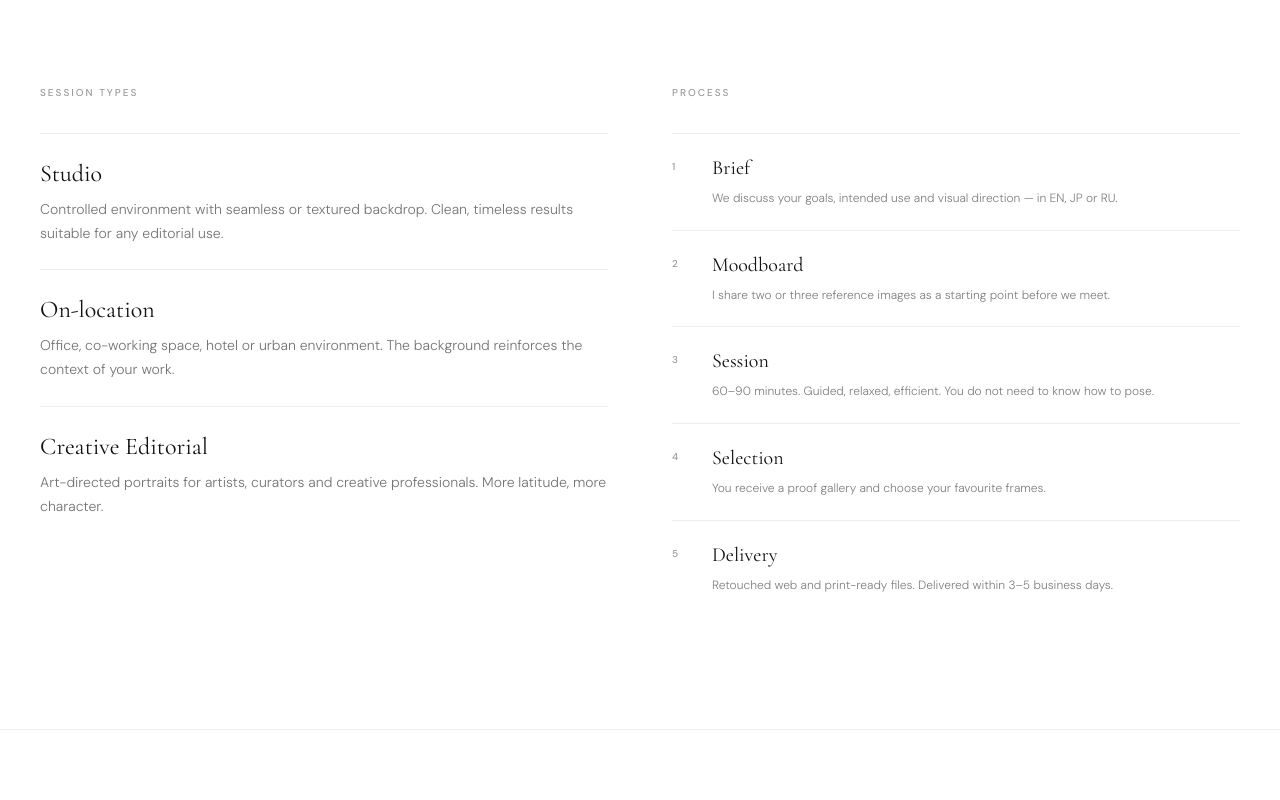
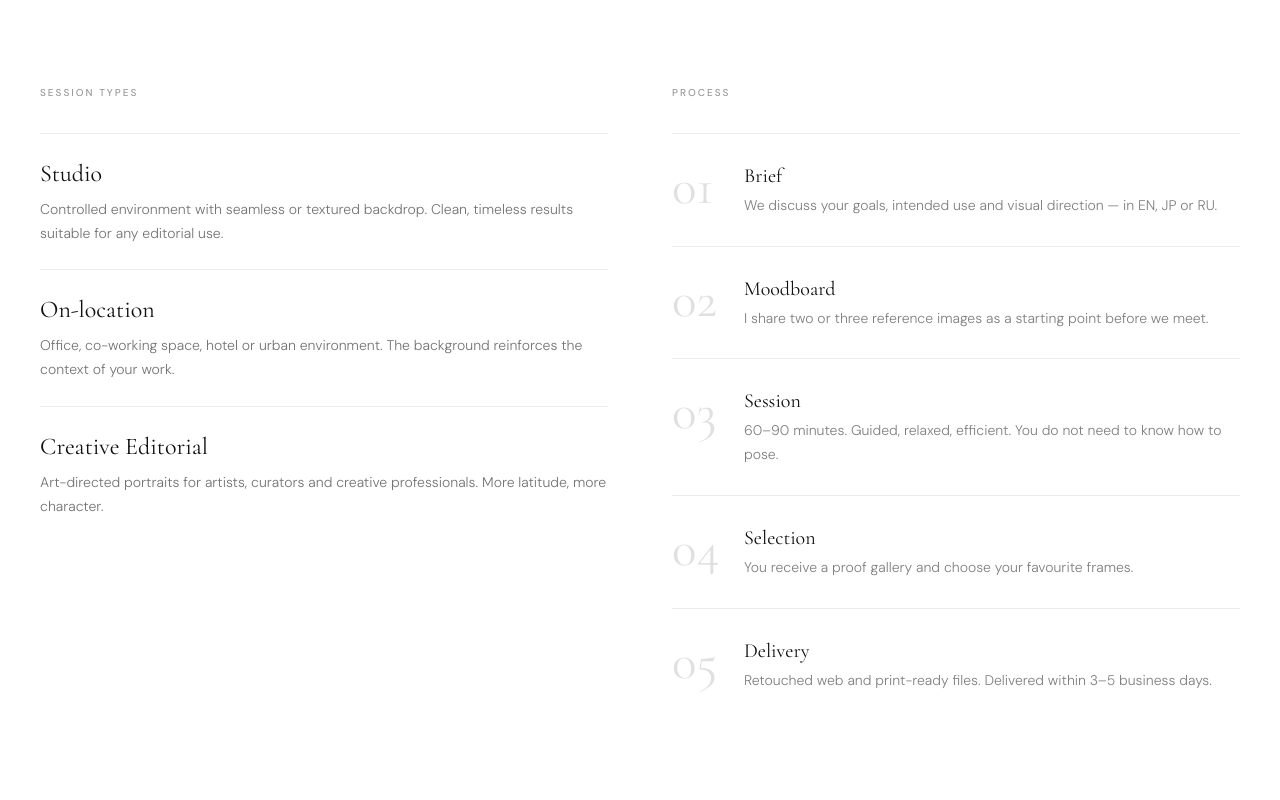
Before and after one commit to ArtFlaneur/evagorobets.com, a Next.js app: page /en/tokyo-business-portraits in a window 1280 px wide. Shown: the part 3320-4120 px from the top of the page. Built offline with nearby package versions, Linux system fonts and the light colour scheme.

Commit message:
Refine responsive layout, process styling, and favicon setup

```diff
--- a/src/app/[locale]/tokyo-business-portraits/page.tsx
+++ b/src/app/[locale]/tokyo-business-portraits/page.tsx
@@ -72,11 +72,11 @@ const content = {
     ],
     processLabel: "Process",
     process: [
-      ["1", "Brief", "We discuss your goals, intended use and visual direction — in EN, JP or RU."],
-      ["2", "Moodboard", "I share two or three reference images as a starting point before we meet."],
-      ["3", "Session", "60\u201390 minutes. Guided, relaxed, efficient. You do not need to know how to pose."],
-      ["4", "Selection", "You receive a proof gallery and choose your favourite frames."],
-      ["5", "Delivery", "Retouched web and print-ready files. Delivered within 3\u20135 business days."],
+      ["01", "Brief", "We discuss your goals, intended use and visual direction — in EN, JP or RU."],
+      ["02", "Moodboard", "I share two or three reference images as a starting point before we meet."],
+      ["03", "Session", "60\u201390 minutes. Guided, relaxed, efficient. You do not need to know how to pose."],
+      ["04", "Selection", "You receive a proof gallery and choose your favourite frames."],
+      ["05", "Delivery", "Retouched web and print-ready files. Delivered within 3\u20135 business days."],
     ],
     testimonial: "\u201cEva sees what others miss and captures the true essence of a person. I have commissioned her more than once and have always been very satisfied with the result.\u201d",
     testimonialBy: "Mikhail Yermolayev, Managing Partner, GAB Consulting",
@@ -96,11 +96,11 @@ const content = {
     ],
     processLabel: "撮影の流れ",
     process: [
-      ["1", "ブリーフ", "目的・用途・ビジュアル方向性について英語・日本語・ロシア語でお話しします。"],
-      ["2", "ムードボード", "事前にリファレンス画像を2〜3点共有します。"],
-      ["3", "撮影", "60〜90分。ガイド付きでリラックスした効率的な撮影。ポーズの知識は不要です。"],
-      ["4", "セレクション", "プルーフギャラリーをお送りし、お好みのカットをお選びいただきます。"],
-      ["5", "納品", "Web用・印刷用レタッチ済みファイル。3〜5営業日以内に納品。"],
+      ["01", "ブリーフ", "目的・用途・ビジュアル方向性について英語・日本語・ロシア語でお話しします。"],
+      ["02", "ムードボード", "事前にリファレンス画像を2〜3点共有します。"],
+      ["03", "撮影", "60〜90分。ガイド付きでリラックスした効率的な撮影。ポーズの知識は不要です。"],
+      ["04", "セレクション", "プルーフギャラリーをお送りし、お好みのカットをお選びいただきます。"],
+      ["05", "納品", "Web用・印刷用レタッチ済みファイル。3〜5営業日以内に納品。"],
     ],
     testimonial: "\u300cエヴァは、他の人が見落とす要素を見抜き、人物の本質を引き出して撮影してくれます。私は複数回依頼していますが、毎回とても満足しています。\u300d",
     testimonialBy: "Mikhail Yermolayev（GAB Consulting マネージングパートナー）",
@@ -120,11 +120,11 @@ const content = {
     ],
     processLabel: "Процесс",
     process: [
-      ["1", "Бриф", "Обсуждаем цели, способы использования и визуальное направление — на EN, JP или RU."],
-      ["2", "Мудборд", "Делюсь двумя-тремя референсами для отправки точки отсчёта."],
-      ["3", "Съёмка", "60–90 минут. С направлением, расслабленно, эффективно. Знание поз не требуется."],
-      ["4", "Отбор", "Получаете превью-галерею и выбираете лучшие кадры."],
-      ["5", "Доставка", "Ретушированные файлы для web и печати. В течение 3–5 рабочих дней."],
+      ["01", "Бриф", "Обсуждаем цели, способы использования и визуальное направление — на EN, JP или RU."],
+      ["02", "Мудборд", "Делюсь двумя-тремя референсами для отправки точки отсчёта."],
+      ["03", "Съёмка", "60–90 минут. С направлением, расслабленно, эффективно. Знание поз не требуется."],
+      ["04", "Отбор", "Получаете превью-галерею и выбираете лучшие кадры."],
+      ["05", "Доставка", "Ретушированные файлы для web и печати. В течение 3–5 рабочих дней."],
     ],
     testimonial: "\u00abЕвгения видит то, что обычно не замечают, и умеет передать суть человека в кадре. Не раз работал с ней как заказчик и всегда оставался очень доволен результатом.\u00bb",
     testimonialBy: "Михаил Ермолаев, управляющий партнёр GAB Consulting",
@@ -173,11 +173,16 @@ export default async function BusinessPortraitsPage({ params }: PageProps) {
           <p className="label mb-8">{t.processLabel}</p>
           <ol>
             {t.process.map(([n, step, detail]) => (
-              <li key={step} className="flex gap-6 border-t border-black/[0.07] py-5">
-                <span className="label w-4 pt-1">{n}</span>
+              <li key={step} className="flex gap-6 border-t border-black/[0.07] py-7">
+                <span
+                  className="w-12 shrink-0 text-[clamp(2.1rem,4vw,3.2rem)] leading-none text-black/12 select-none"
+                  style={{ fontFamily: "var(--font-cormorant)", fontWeight: 400 }}
+                >
+                  {n}
+                </span>
                 <div>
                   <span className="block text-xl mb-1" style={{ fontFamily: "var(--font-cormorant)", fontWeight: 400 }}>{step}</span>
-                  <span className="text-xs text-black/50 leading-relaxed">{detail}</span>
+                  <span className="text-sm text-black/50 leading-relaxed">{detail}</span>
                 </div>
               </li>
             ))}
--- a/src/app/globals.css
+++ b/src/app/globals.css
@@ -42,11 +42,11 @@ h1, h2, h3, h4 {
 
 /* Layout primitives */
 .section {
-  @apply mx-auto w-full max-w-340 px-6 py-20 md:px-10 md:py-28;
+  @apply mx-auto w-full max-w-340 px-4 py-18 sm:px-6 sm:py-20 md:px-10 md:py-28;
 }
 
 .section-narrow {
-  @apply mx-auto w-full max-w-3xl px-6 py-20 md:px-10;
+  @apply mx-auto w-full max-w-3xl px-4 py-18 sm:px-6 sm:py-20 md:px-10;
 }
 
 /* Typography tokens */
--- a/src/app/layout.tsx
+++ b/src/app/layout.tsx
@@ -19,6 +19,11 @@ export const metadata: Metadata = {
   metadataBase: new URL("https://evagorobets.com"),
   title: "Eva Gorobets — Photographer",
   description: "Tokyo - Melbourne - Worldwide",
+  icons: {
+    icon: "/favicon.svg",
+    shortcut: "/favicon.svg",
+    apple: "/favicon.svg",
+  },
 };
 
 export default async function RootLayout({
--- a/src/components/EditorialGallery.tsx
+++ b/src/components/EditorialGallery.tsx
@@ -23,8 +23,11 @@ type EditorialGalleryProps = {
 export function EditorialGallery({ items, compact = false }: EditorialGalleryProps) {
   const [activeIndex, setActiveIndex] = useState<number | null>(null);
   const wrapperClass = compact
-    ? "grid grid-cols-3 gap-0.5 sm:grid-cols-4 lg:grid-cols-5 2xl:grid-cols-6"
+    ? "grid grid-cols-2 gap-0.5 min-[420px]:grid-cols-3 sm:grid-cols-4 lg:grid-cols-5 2xl:grid-cols-6"
     : "columns-2 gap-0.5 md:columns-3";
+  const imageSizes = compact
+    ? "(max-width: 420px) 50vw, (max-width: 640px) 33vw, (max-width: 1024px) 25vw, (max-width: 1536px) 20vw, 16vw"
+    : "(max-width: 768px) 50vw, 33vw";
 
   return (
     <>
@@ -41,7 +44,7 @@ export function EditorialGallery({ items, compact = false }: EditorialGalleryPro
                 src={item.src}
                 alt={item.alt}
                 fill
-                sizes="(max-width: 768px) 50vw, 33vw"
+                sizes={imageSizes}
                 className="object-cover transition-opacity duration-300 group-hover:opacity-75"
               />
             </div>
--- a/src/components/HeroSlideshow.tsx
+++ b/src/components/HeroSlideshow.tsx
@@ -82,10 +82,10 @@ export function HeroSlideshow({ images, name, title, descriptor }: Props) {
         {images.map((img, i) => (
           <div
             key={img.src}
-            className="absolute inset-0 flex items-center justify-center transition-opacity duration-700"
-            style={{ opacity: i === current ? 1 : 0, padding: "88px 80px 56px" }}
+            className="absolute inset-0 flex items-center justify-center px-4 pt-24 pb-14 transition-opacity duration-700 sm:px-8 md:px-20 md:pt-22 md:pb-14"
+            style={{ opacity: i === current ? 1 : 0 }}
           >
-            <div className="relative h-full w-full max-w-[70%]">
+            <div className="relative h-full w-full max-w-[92%] md:max-w-[78%] xl:max-w-[70%]">
               <Image
                 src={img.src}
                 alt={img.alt}
@@ -111,11 +111,11 @@ export function HeroSlideshow({ images, name, title, descriptor }: Props) {
         }}
       >
         <p
-          className="text-white whitespace-nowrap"
+          className="max-w-[92vw] text-white whitespace-normal sm:max-w-none sm:whitespace-nowrap"
           style={{
             fontFamily: "var(--font-dm-sans)",
-            fontSize: "11px",
-            letterSpacing: "0.18em",
+            fontSize: "clamp(9px, 2.5vw, 11px)",
+            letterSpacing: "clamp(0.11em, 0.35vw, 0.18em)",
             textTransform: "uppercase",
             lineHeight: 1,
           }}
@@ -128,11 +128,11 @@ export function HeroSlideshow({ images, name, title, descriptor }: Props) {
           </span>
         </p>
         <p
-          className="animate-fade-in mt-4 text-white/70"
+          className="animate-fade-in mt-3 max-w-[92vw] text-white/70 sm:mt-4 sm:max-w-none"
           style={{
             fontFamily: "var(--font-dm-sans)",
-            fontSize: "11px",
-            letterSpacing: "0.16em",
+            fontSize: "clamp(9px, 2.3vw, 11px)",
+            letterSpacing: "clamp(0.09em, 0.3vw, 0.16em)",
             textTransform: "uppercase",
             lineHeight: 1.5,
             animationDelay: "1.5s",
@@ -144,7 +144,7 @@ export function HeroSlideshow({ images, name, title, descriptor }: Props) {
 
       {/* ── Photo-phase UI (counter + hint) ── */}
       <div
-        className="absolute inset-x-0 bottom-0 z-10 flex items-end justify-between px-8 pb-8 transition-opacity duration-700 pointer-events-none"
+        className="absolute inset-x-0 bottom-0 z-10 flex items-end justify-between px-4 pb-6 transition-opacity duration-700 pointer-events-none md:px-8 md:pb-8"
         style={{ opacity: phase === "photo" ? 1 : 0 }}
       >
         <span
--- a/src/components/SiteFooter.tsx
+++ b/src/components/SiteFooter.tsx
@@ -35,7 +35,7 @@ export function SiteFooter({ locale }: { locale: Locale }) {
 
         <div className="mt-7 border-t border-black/[0.07] pt-4 flex flex-col gap-3 md:flex-row md:items-center md:justify-between">
           <p className="label">ABN: listed on invoices · GST if applicable</p>
-          <div className="flex items-center gap-4">
+          <div className="flex flex-wrap items-center gap-x-4 gap-y-1">
             <a href="https://www.instagram.com/evagorobets/" target="_blank" rel="noreferrer" className="label hover:opacity-100 transition-opacity">Instagram</a>
             <a href="https://www.linkedin.com/in/evgorobets/" target="_blank" rel="noreferrer" className="label hover:opacity-100 transition-opacity">LinkedIn</a>
             <p className="label">© {new Date().getFullYear()} Eva Gorobets</p>
```
Also changed, not shown: public/favicon.svg (added).
